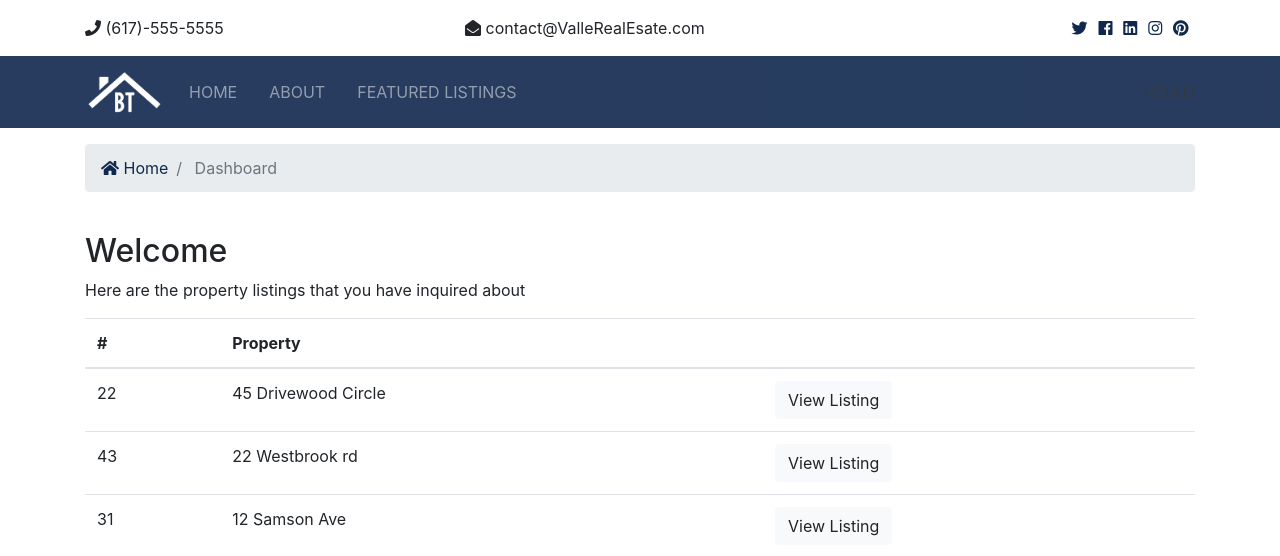
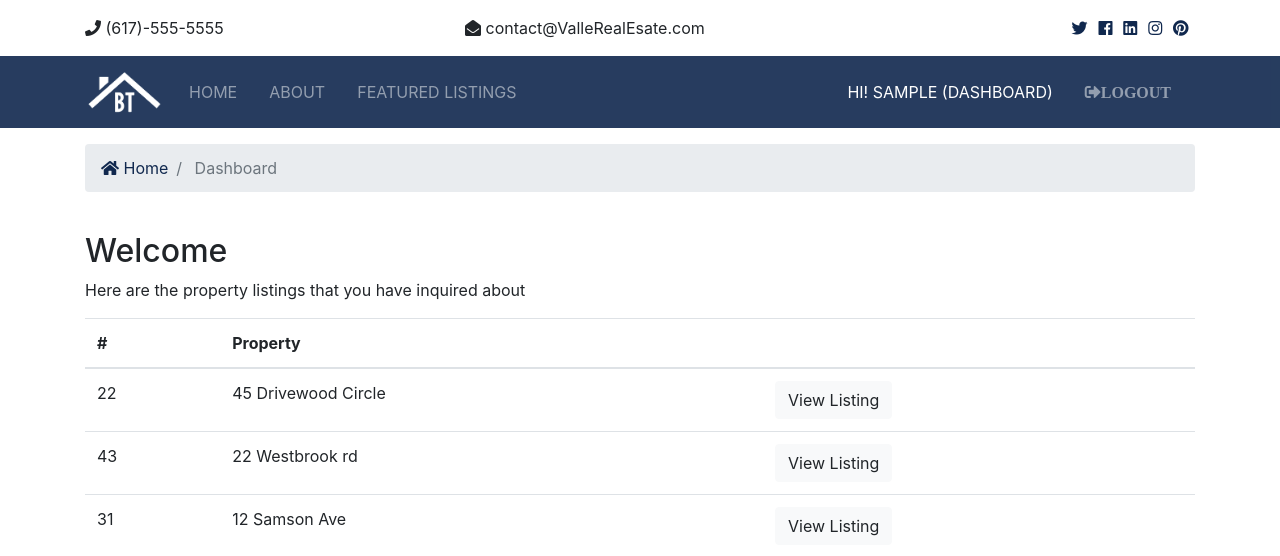
Before and after one commit to e-landeros/valle_real_estate, a Django app: page /accounts/dashboard in a window 1280 px wide. Shown: the top 556 px of the page. Run offline with Django 3.2, Linux system fonts and the light colour scheme; the visitor is signed in with stand-in values (Sample User, id 1); some libraries are stand-ins or nearby versions.

Commit message:
createed logout func and titles in templates

```diff
--- a/accounts/views.py
+++ b/accounts/views.py
@@ -60,7 +60,10 @@ def login(request):
         return render(request, 'accounts/login.html')
 
 def logout(request):
-    return redirect('index')
+    if request.method == 'POST': #logout form as a button
+        auth.logout(request)
+        messages.success(request, 'You are now logged out')
+        return redirect('index')
 
 def dashboard(request):
     return render(request, 'accounts/dashboard.html')
--- a/templates/accounts/dashboard.html
+++ b/templates/accounts/dashboard.html
@@ -1,5 +1,6 @@
 {% extends 'base.html' %}
 
+{% block title%} | User Dashboard {% endblock %}
 {% block content %}
   <!-- Breadcrumb -->
   <section id="bc" class="mt-3">
--- a/templates/accounts/login.html
+++ b/templates/accounts/login.html
@@ -1,5 +1,6 @@
 {% extends 'base.html' %}
 
+{% block title%} | Account Login {% endblock %}
 {% block content %}
 <section id="login" class="bg-light py-5">
     <div class="container">
--- a/templates/accounts/register.html
+++ b/templates/accounts/register.html
@@ -1,5 +1,6 @@
 {% extends 'base.html' %}
 
+{% block title%} | Register Account {% endblock %}
 {% block content %}
 <section id="register" class="bg-light py-5">
     <div class="container">
--- a/templates/base.html
+++ b/templates/base.html
@@ -16,7 +16,7 @@
   <!-- Custom -->
   <link rel="stylesheet" href="{% static 'css/style.css' %}">
 
-    <title>Valle Real Estate</title>
+    <title>Valle Real Estate {% block title%}{% endblock %}</title>
 </head>
 
 
--- a/templates/listings/listing.html
+++ b/templates/listings/listing.html
@@ -1,6 +1,7 @@
 {% extends 'base.html' %}
 {% load humanize %}
 
+{% block title%} | {{ listing.title }} {% endblock %}
 {% block content %}
   <section id="showcase-inner" class="py-5 text-white">
     <div class="container">
--- a/templates/listings/listings.html
+++ b/templates/listings/listings.html
@@ -1,6 +1,8 @@
 {% extends 'base.html' %}
 {% load static %}
 {% load humanize %}
+
+{% block title%} | Browse Property Listings {% endblock %}
 {% block content %}
   <section id="showcase-inner" class="py-5 text-white">
     <div class="container">
--- a/templates/listings/search.html
+++ b/templates/listings/search.html
@@ -1,6 +1,7 @@
 {% extends 'base.html' %}
 {% load humanize %}
 
+{% block title%} | Search Results{% endblock %}
 {% block content %}
   <section id="showcase-inner" class="showcase-search text-white py-5">
         <div class="container">
--- a/templates/pages/about.html
+++ b/templates/pages/about.html
@@ -1,5 +1,6 @@
 {% extends 'base.html' %}
  {% load static %}
+ {% block title%} | About us {% endblock %}
 {% block content%}
   <section id="showcase-inner" class="py-5 text-white">
     <div class="container">
--- a/templates/pages/index.html
+++ b/templates/pages/index.html
@@ -1,6 +1,8 @@
 {% extends 'base.html' %}
 {% load static %}
 {% load humanize %}
+
+{% block title%} | Welcome {% endblock %}
 {% block content%}
 
   <!-- Showcase -->
@@ -65,6 +67,7 @@
     </div>
   </section>
 
+  <br>
   <!-- ALERTS -->
   {% include 'partials/_alerts.html' %}
 
--- a/templates/partials/_navbar.html
+++ b/templates/partials/_navbar.html
@@ -40,7 +40,26 @@
 
         <ul class="navbar-nav ml-auto">
           {% if user.is_authenticated %}
-          hello
+              <li
+              {% if 'dashboard' in request.path %}
+              class="nav-item active mr-3"
+              {% else %}
+              class="nav-item mr-3"
+              {% endif %}
+              >
+
+                <a class="nav-link" href="{% url 'dashboard' %}">
+                Hi! {{ user.username}} (Dashboard)</a>
+              </li>
+              <li class="nav-item mr-3">
+                <a href="javascript:{document.getElementById('logout').submit()}" class="nav-link">
+                  <i class="fas fa-sign-out-alt">Logout</i>
+                </a>
+                <form action="{% url 'logout' %}" id="logout" method="POST">
+                  {% csrf_token %}
+                  <input type="hidden">
+                </form>
+              </li>
           {% else %}
             <li
             {% if 'register' in request.path %}
```
Also changed, not shown: other parts of templates/accounts/dashboard.html (+3 -0 lines).
